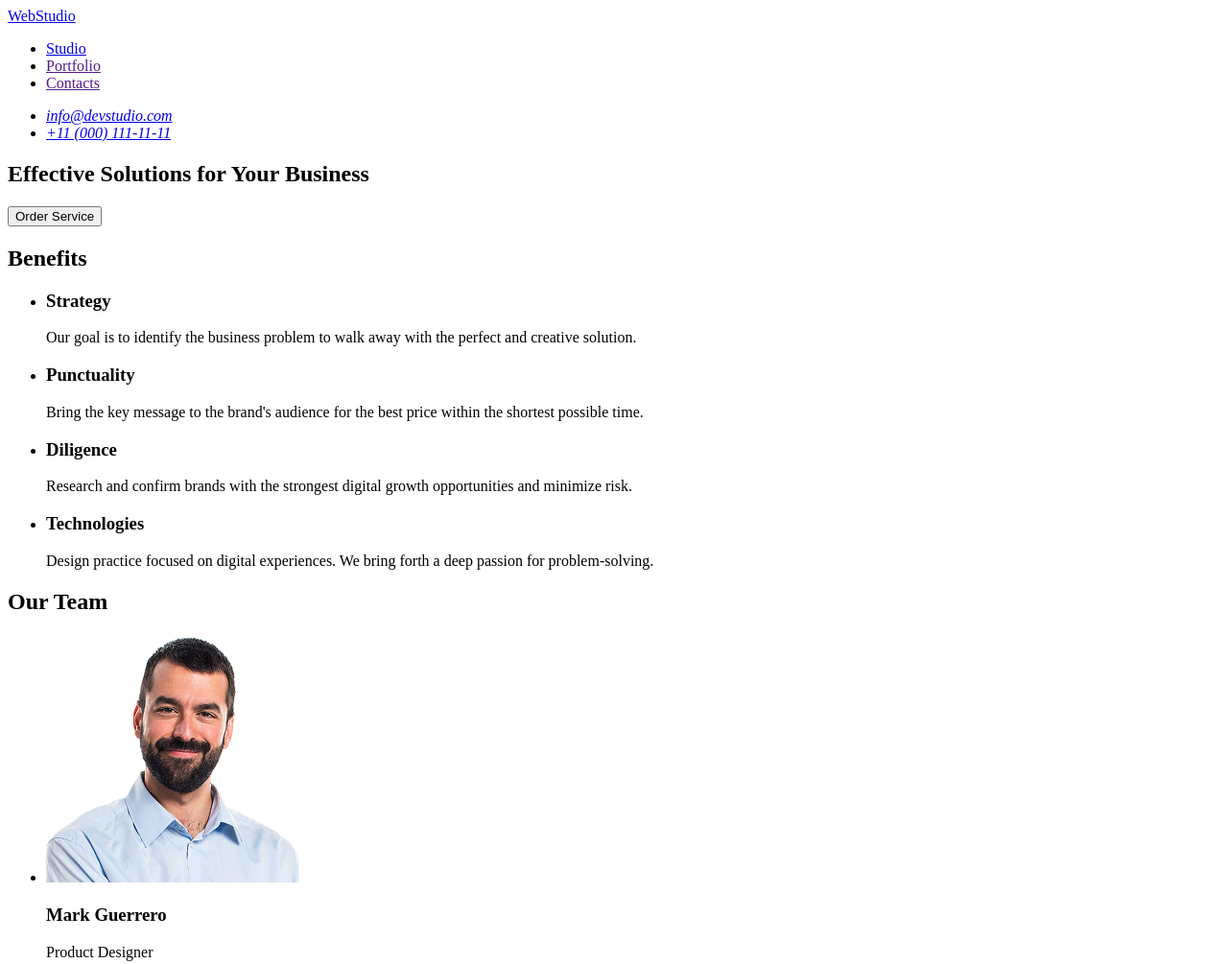
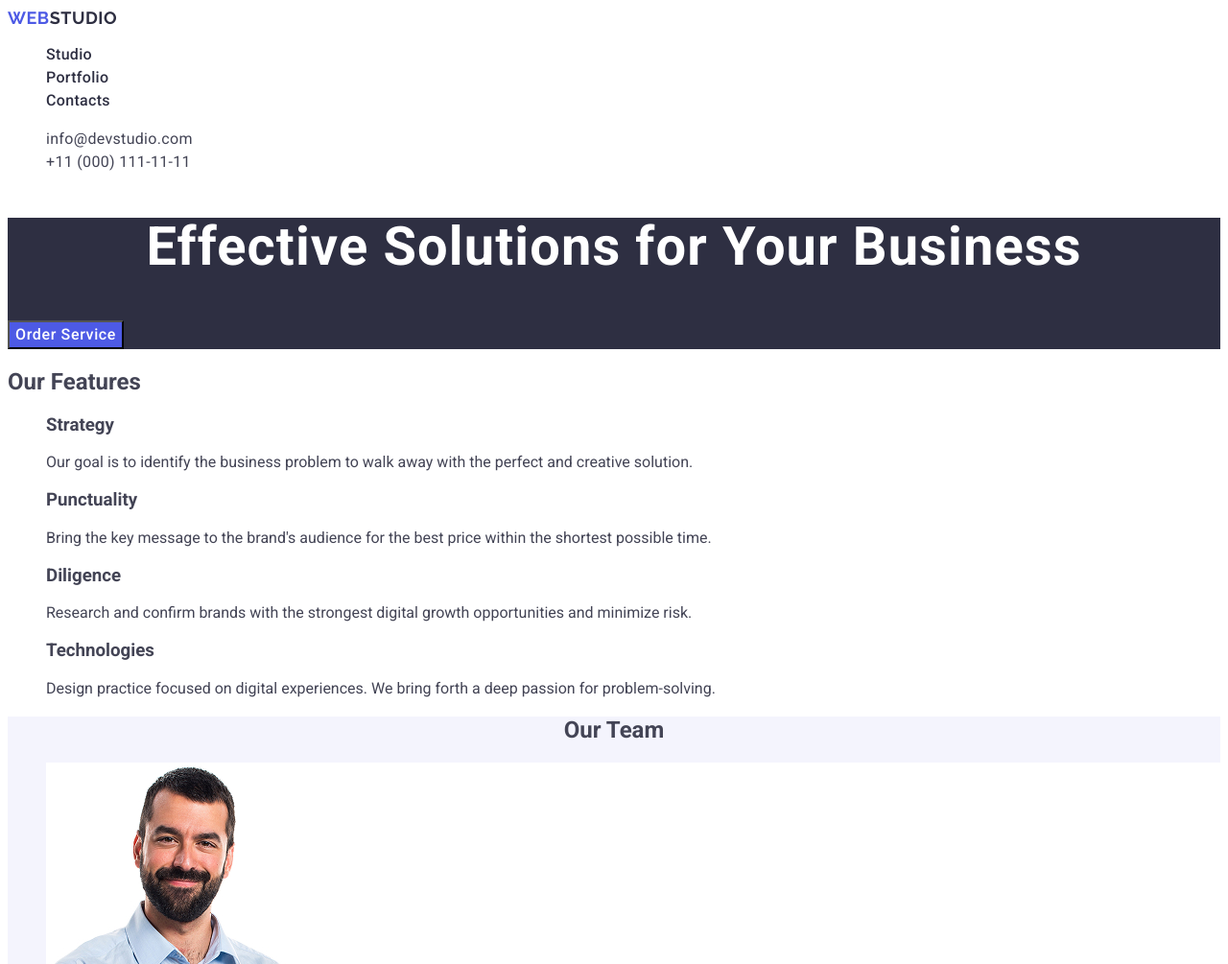
Before and after one commit to pbogdan-07/goit-markup-hw-01, a plain HTML site: page index.html in a window 1280 px wide. Shown: the top 1005 px of the page at 96% size. Drawn offline with Linux system fonts and the light colour scheme.

Commit message:
Finish project: add styles, images, and index.html

```diff
--- /dev/null
+++ b/css/styles.css
@@ -0,0 +1,137 @@
+a{
+    text-decoration: none;
+}
+ul {
+    list-style: none;
+}
+body {
+    background-color: #fff;
+    font-family: "Roboto", sans-serif;
+        font-weight: 400;
+        font-size: 16px;
+        color: #434455;
+}
+.header {}
+
+.logo {
+    font-family: "Raleway", sans-serif;
+        font-weight: 700;
+        font-size: 18px;
+        line-height: 1.16667;
+        letter-spacing: 0.03em;
+        text-transform: uppercase;
+        color: #4d5ae5;
+}
+.logo-color{
+    color: #2e2f42;
+}
+
+.header-list {}
+
+.header-list-item {}
+
+.list-item-link {
+        font-weight: 500;
+        line-height: 1.5;
+        letter-spacing: 0.02em;
+        color: #2e2f42;
+}
+
+.address {
+    font-style: normal;
+}
+
+.addres-list {}
+
+.addres-item {}
+
+.addres-link {
+    line-height: 1.5;
+    letter-spacing: 0.02em;
+    color: #434455;
+}
+.addres-link:hover,
+.addres-link:focus,
+.list-item-link:hover,
+.list-item-link:focus {
+color: #404bbf;
+}
+.hero {
+    background: #2e2f42;
+}
+
+.hero-title {
+        font-weight: 700;
+        font-size: 56px;
+        line-height: 1.07143;
+        letter-spacing: 0.02em;
+        text-align: center;
+        color: #fff;
+}
+
+.hero-btn {
+        background: #4d5ae5;
+        font-family: "Roboto", sans-serif;
+            font-weight: 500;
+            font-size: 16px;
+            line-height: 1.5;
+            letter-spacing: 0.04em;
+            color: #fff;
+}
+.about-features {}
+
+.features-title {}
+
+.features-list {}
+
+.features-item {}
+
+.features-hero {}
+
+.features-text {}
+
+.team {
+    background: #f4f4fd;
+}
+
+.team-title {
+    text-align: center;
+}
+
+.team-list {}
+
+.team-item {
+    background: #fff;
+}
+
+.team-hero {
+    text-align: center;
+}
+
+.team-text {
+    text-align: center;
+}
+
+.footer {
+    background: #2e2f42;
+}
+
+.footer-link {
+    color: #4d5ae5;
+}
+
+.footer-text {
+        font-weight: 400;
+        font-size: 16px;
+        line-height: 1.5;
+        letter-spacing: 0.02em;
+        color: #f4f4fd;
+}
+
+.link-color {
+    color: #f4f4fd;
+}
+
+.about-portfolio {
+    text-align: center;
+}
--- a/index.html
+++ b/index.html
@@ -4,81 +4,122 @@
     <meta charset="UTF-8">
     <meta name="viewport" content="width=device-width, initial-scale=1.0">
     <title>Document</title>
+    <link rel="preconnect" href="https://fonts.googleapis.com">
+    <link rel="preconnect" href="https://fonts.gstatic.com" crossorigin>
+    <link
+        href="https://fonts.googleapis.com/css2?family=Raleway:ital,wght@0,100..900;1,100..900&family=Roboto:ital,wght@0,100..900;1,100..900&display=swap"
+        rel="stylesheet">
+    <link rel="stylesheet" href="./css/styles.css">
 </head>
 <body>
-    <header>
+    <header class="header">
         <nav>
-        <a href="./index.html">WebStudio</a>
-        <ul>
-            <li><a href="./index.html">Studio</a></li>
-            <li><a href="">Portfolio</a></li>
-            <li><a href="">Contacts</a></li>
+        <a class="logo" href="./index.html">Web<span class="logo-color">Studio</span></a>
+        <ul class="header-list">
+            <li class="header-list-item"><a class="list-item-link" href="./index.html">Studio</a></li>
+            <li class="header-list-item"><a class="list-item-link" href="">Portfolio</a></li>
+            <li class="header-list-item"><a class="list-item-link" href="">Contacts</a></li>
         </ul>
         </nav>
-        <address>
-            <ul>
-                <li><a href="mailto:info@devstudio.com">info@devstudio.com</a></li>
-                <li><a href="tel:+110001111111">+11 (000) 111-11-11</a></li>
+        <address class="address">
+            <ul class="addres-list">
+                <li class="addres-item"><a class="addres-link" href="mailto:info@devstudio.com">info@devstudio.com</a></li>
+                <li class="addres-item"><a class="addres-link" href="tel:+110001111111">+11 (000) 111-11-11</a></li>
             </ul>
         </address>
     </header>
     <main>
-        <section>
-            <h1>Effective Solutions
+        <section class="hero">
+            <h1 class="hero-title">Effective Solutions
         for Your Business</h1>
-        <button type="button">Order Service</button>
+        <button class="hero-btn" type="button">Order Service</button>
     </section>
-    <section>
-        <h2>Benefits</h2>
-        <ul>
-            <li>
-                <h3>Strategy</h3>
-            <p>Our goal is to identify the business
+    <section class="about-features">
+        <h2 class="features-title">Our Features</h2>
+        <ul class="features-list">
+            <li class="features-item">
+                <h3 class="features-hero">Strategy</h3>
+            <p class="features-text">Our goal is to identify the business
             problem to walk away with the perfect and creative solution.</p>
         </li>
-        <li>
-            <h3>Punctuality</h3>
-            <p>Bring the key message to the brand's audience for the best price within the shortest possible time.</p>
+        <li class="features-item">
+            <h3 class="features-hero">Punctuality</h3>
+            <p class="features-text">Bring the key message to the brand's audience for the best price within the shortest possible time.</p>
         </li>
-        <li>
-            <h3>Diligence</h3>
-            <p>Research and confirm brands with the strongest digital growth opportunities and minimize risk.</p>
+        <li class="features-item">
+            <h3 class="features-hero">Diligence</h3>
+            <p class="features-text">Research and confirm brands with the strongest digital growth opportunities and minimize risk.</p>
         </li>
-        <li>
-            <h3>Technologies</h3>
-            <p>Design practice focused on digital experiences. We bring forth a deep passion for problem-solving.</p>
+        <li class="features-item">
+            <h3 class="features-hero">Technologies</h3>
+            <p class="features-text">Design practice focused on digital experiences. We bring forth a deep passion for problem-solving.</p>
         </li>
         </ul>
     </section>
+    <section class="team">
+        <h2 class="team-title">Our Team</h2>
+        <ul class="team-list">
+            <li class="team-item">
+            <img src="./images/team3.jpg" alt="Mark Guerrero" height="260" width="264">
+            <h3 class="team-hero">Mark Guerrero</h3>
+            <p class="team-text">Product Designer</p>
+            </li>
+            <li class="team-item">
+                <img src="./images/team1.jpg" alt="Tom Ford" height="260" width="264">
+                <h3 class="team-hero">Tom Ford</h3>
+                <p class="team-text">Frontend Developer</p>
+            </li>
+            <li class="team-item">
+                <img src="./images/team4.jpg" alt="Camila Garcia" height="260" width="264">
+                <h3 class="team-hero">Camila Garcia</h3>
+                <p class="team-text">Marketing</p>
+            </li>
+            <li class="team-item">
+                <img src="./images/team2.jpg" alt="Daniel Wilson" height="260" width="264">
+                <h3 class="team-hero">Daniel Wilson</h3>
+                <p class="team-text">UI Designer</p>
+            </li>
+        </ul>
+    </section>
     <section>
-        <h2>Our Team</h2>
+        <h2 class="about-portfolio">Our Portfolio</h2>
         <ul>
             <li>
-            <img src="./images/team3.jpg" alt="Mark Guerrero" height="260" width="264">
-            <h3>Mark Guerrero</h3>
-            <p>Product Designer</p>
+                <img src="./images/portfolio1.jpg" alt="Banking App" height="300px" width="360px">
+                <h3>Banking App</h3>
+                <p>App</p>
             </li>
             <li>
-                <img src="./images/team1.jpg" alt="Tom Ford" height="260" width="264">
-                <h3>Tom Ford</h3>
-                <p>Frontend Developer</p>
-            </li>
-            <li>
-                <img src="./images/team4.jpg" alt="Camila Garcia" height="260" width="264">
-                <h3>Camila Garcia</h3>
+                <img src="./images/portfolio2.jpg" alt="Cashless Payment" height="300px" width="360px">
+                <h3>Cashless Payment</h3>
                 <p>Marketing</p>
             </li>
             <li>
-                <img src="./images/team2.jpg" alt="Daniel Wilson" height="260" width="264">
-                <h3>Daniel Wilson</h3>
-                <p>UI Designer</p>
+                <img src="./images/portfolio3.jpg" alt="Meditation App" height="300px" width="360px">
+                <h3>Meditation App</h3>
+                <p>App</p>
+            </li>
+            <li>
+                <img src="./images/portfolio4.jpg" alt="Taxi Service" height="300px" width="360px">
+                <h3>Taxi Service</h3>
+                <p>Marketing</p>
+            </li>
+            <li>
+                <img src="./images/portfolio5.jpg" alt="Screen Illustrations" height="300px" width="360px">
+                <h3>Screen Illustrations</h3>
+                <p>Design</p>
+            </li>
+            <li>
+                <img src="./images/portfolio6.jpg" alt="Online Courses" height="300px" width="360px">
+                <h3>Online Courses</h3>
+                <p>Marketing</p>
             </li>
         </ul>
     </section>
     </main>
-    <footer>
-        <a href="./index.html">WebStudio</a>
-        <p>
+    <footer class="footer">
+        <a class="footer-link" href="./index.html">Web<span class="link-color">Studio</span></a>
+        <p class="footer-text">
         Increase the flow of customers and sales for your business with digital marketing & growth solutions.</p>
     </footer>
 </body>
```
Also changed, not shown: images/portfolio1.jpg (added), images/portfolio2.jpg (added), images/portfolio3.jpg (added), images/portfolio4.jpg (added), images/portfolio5.jpg (added), images/portfolio6.jpg (added).
